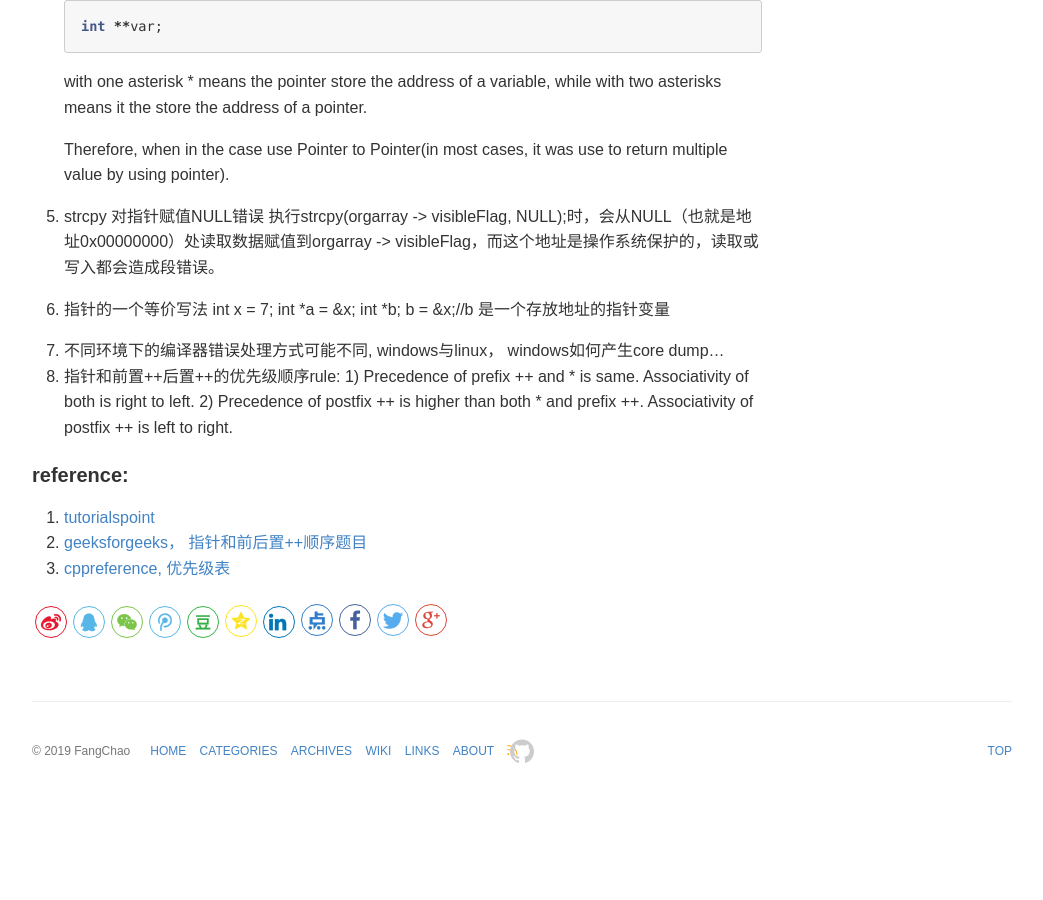
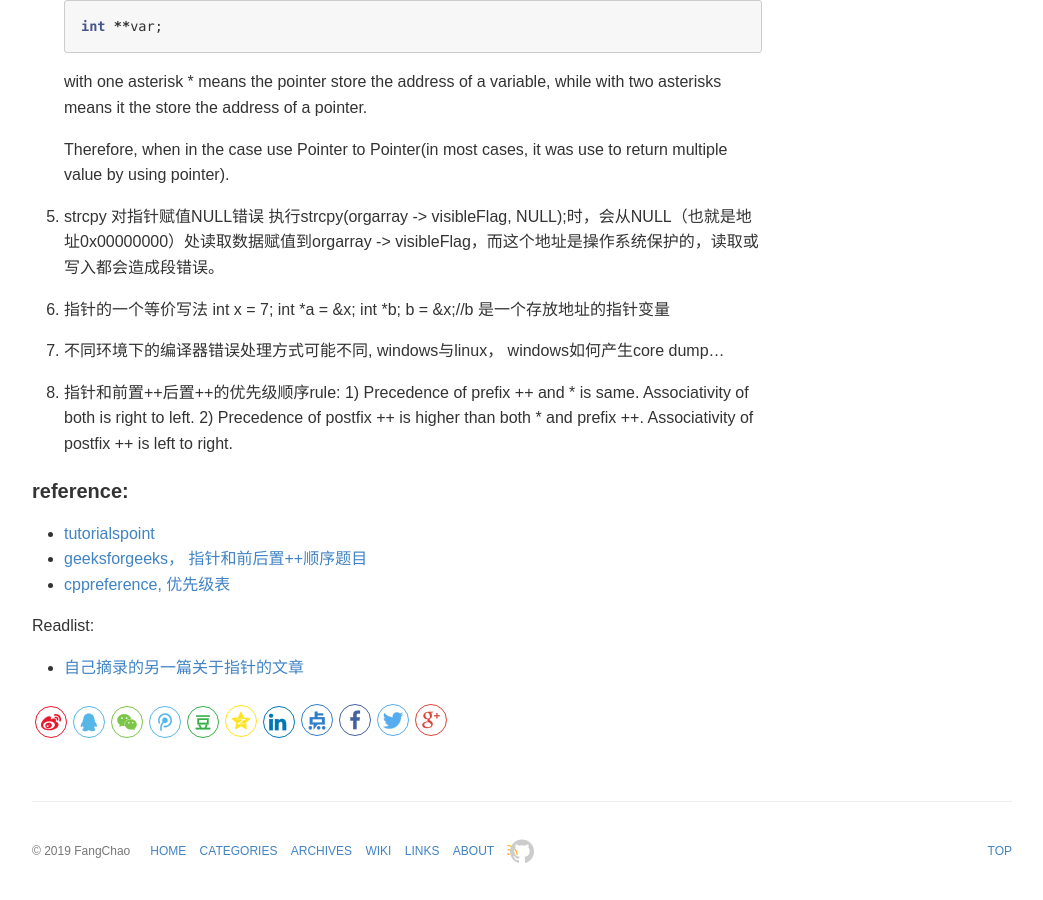
Before and after one commit to alanackart/alanackart.github.io, a Jekyll site: the page built from _posts/2018-08-22-C Pointer.md, in a window 1280 px wide and 900 px high, scrolled down 766 px. Shown: the whole window, without its empty margins (118-1161 px from the left). Built offline with Jekyll 4.4.1, drawn with Linux system fonts in a browser that asks for light colours; comment, search, counter and statistics services are not loaded; before the commit the page ends 1566 px from its top, so only the background shows below that.

Commit message:
minor update, add link

```diff
--- a/_posts/2018-08-22-C Pointer.md
+++ b/_posts/2018-08-22-C Pointer.md
@@ -37,6 +37,7 @@ Below is all the points on pointer:
    with one asterisk * means the pointer store the address of a variable, while with two asterisks means it the store the address of a pointer.
 
    Therefore, when in the case use Pointer to Pointer(in most cases, it was use to return multiple value by using pointer).
+
 5. strcpy 对指针赋值NULL错误
 执行strcpy(orgarray -> visibleFlag, NULL);时，会从NULL（也就是地址0x00000000）处读取数据赋值到orgarray -> visibleFlag，而这个地址是操作系统保护的，读取或写入都会造成段错误。
 
@@ -47,6 +48,7 @@ Below is all the points on pointer:
     b = &x;//b 是一个存放地址的指针变量
 
 7. 不同环境下的编译器错误处理方式可能不同, windows与linux， windows如何产生core dump...
+
 8. 指针和前置++后置++的优先级顺序rule:
 1) Precedence of prefix ++ and * is same. Associativity of both is right to left.
 2) Precedence of postfix ++ is higher than both * and prefix ++. Associativity of postfix ++ is left to right.
@@ -54,6 +56,10 @@ Below is all the points on pointer:
 
 #### reference:
 
-1. [tutorialspoint](https://www.tutorialspoint.com/cprogramming/c_pointers.htm)
-2. [geeksforgeeks， 指针和前后置++顺序题目](https://www.geeksforgeeks.org/difference-between-p-p-and-p/)
-3. [cppreference, 优先级表](https://en.cppreference.com/w/c/language/operator_precedence)
+- [tutorialspoint](https://www.tutorialspoint.com/cprogramming/c_pointers.htm)
+- [geeksforgeeks， 指针和前后置++顺序题目](https://www.geeksforgeeks.org/difference-between-p-p-and-p/)
+- [cppreference, 优先级表](https://en.cppreference.com/w/c/language/operator_precedence)
+
+Readlist:
+
+- [自己摘录的另一篇关于指针的文章](https://alanackart.github.io/2019/05/26/c-cpp-note/#%E5%85%B3%E4%BA%8E%E6%8C%87%E9%92%88)
```
